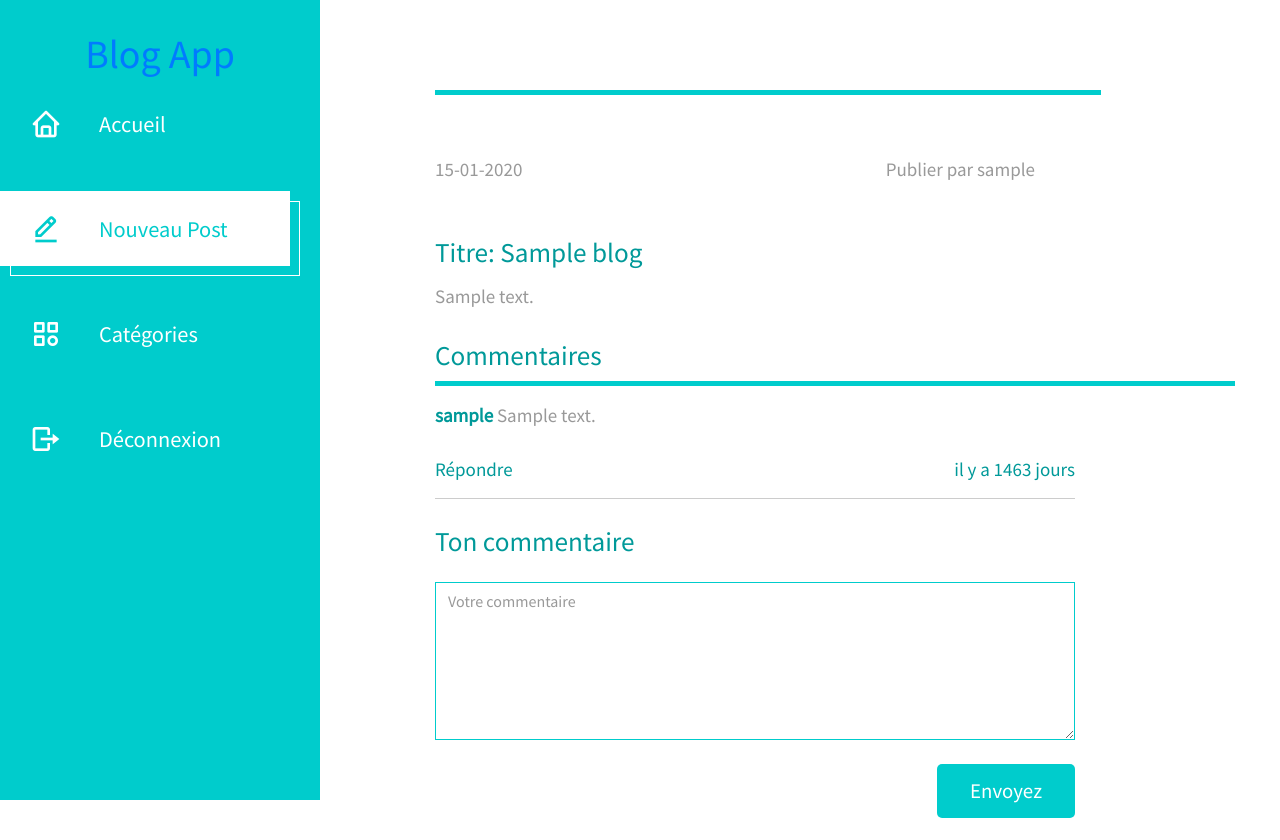
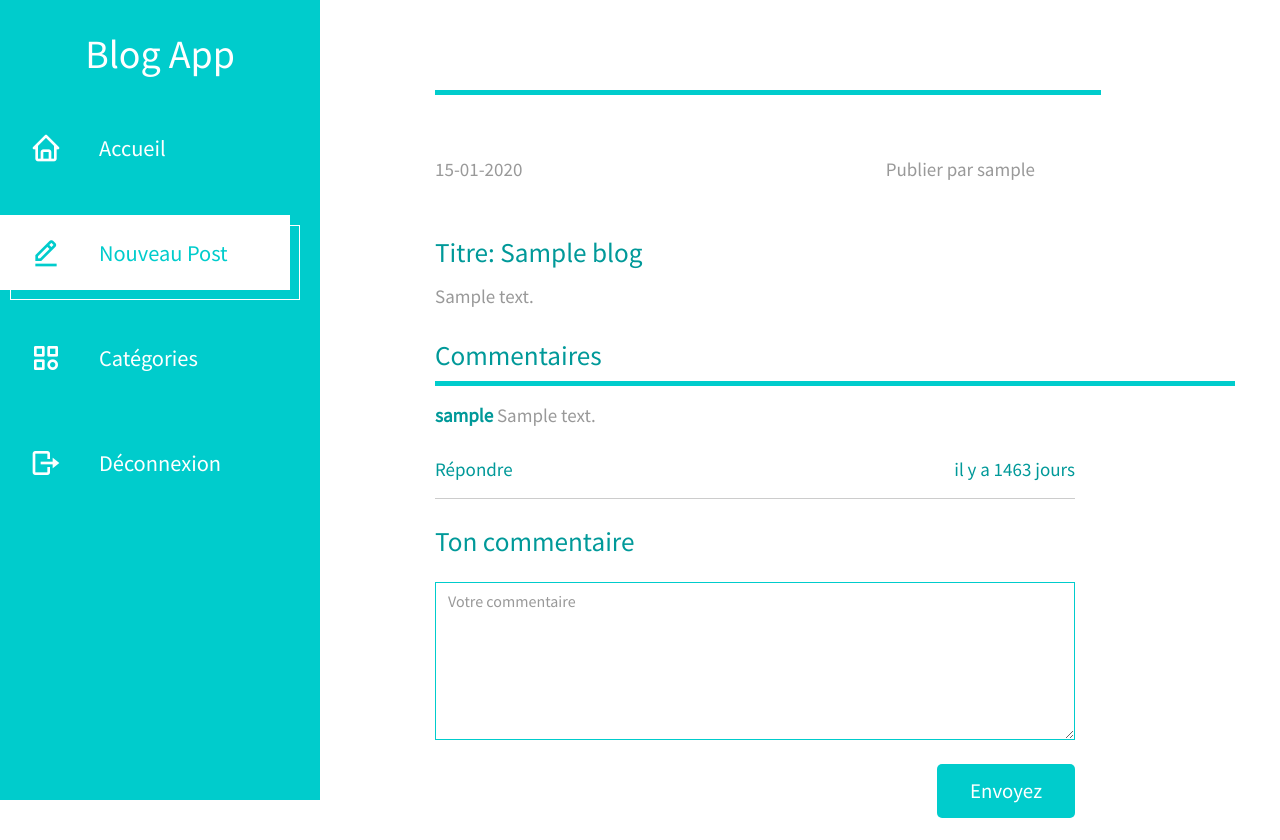
Before and after one commit to CyrilleValentin/WebBlogApp, a Django app: template blog_app/templates/post_detail.html in a window 1280 px wide. Shown: the top 840 px of the page. Run offline with Django 5.2, Linux system fonts and the light colour scheme; tables that the repository leaves empty hold one stand-in row (values such as "Sample post"); the template is opened without the code that fills it: values that come from a table or form of the project are taken from there, most other values are stand-ins (such as "Sample title", 1, 10 or a date in 2020); data that the repository does not hold is empty; some libraries are stand-ins or nearby versions.

Commit message:
doing some adjustements

```diff
--- a/blog_app/templates/categories.html
+++ b/blog_app/templates/categories.html
@@ -11,13 +11,14 @@
     <link href="{% static "css/templatemo-xtra-blog.css" %}" rel="stylesheet">
     <link href='https://unpkg.com/boxicons@2.1.4/css/boxicons.min.css' rel='stylesheet'>
 </head>
+
 <body>
 	<header class="tm-header" id="tm-header">
         <div class="tm-header-wrapper">
             <button class="navbar-toggler" type="button" aria-label="Toggle navigation">
                 <i class="fas fa-bars"></i>
             </button>
-                <h1 class="text-center"> Blog App</h1>
+            <h1 class="text-center" style="margin-bottom: 2rem;">Blog App</h1>
 
             <nav class="tm-nav" id="tm-nav">
                 <ul>
--- a/blog_app/templates/home.html
+++ b/blog_app/templates/home.html
@@ -18,7 +18,7 @@
                 <i class="fas fa-bars"></i>
             </button>
 
-                <h1 class="text-center">Blog App</h1>
+                <h1 class="text-center" style="margin-bottom: 2rem;">Blog App</h1>
             <nav class="tm-nav" id="tm-nav">
                 <ul>
                     <li class="tm-nav-item active"><a href="{% url 'home' %}"  class="tm-nav-link">
--- a/blog_app/templates/new_post.html
+++ b/blog_app/templates/new_post.html
@@ -17,9 +17,7 @@
             <button class="navbar-toggler" type="button" aria-label="Toggle navigation">
                 <i class="fas fa-bars"></i>
             </button>
-
-               <a href="{% url 'home' %}" style="text-decoration: none;"> <h1 class="text-center">Blog App</h1></a>
-
+            <h1 class="text-center" style="margin-bottom: 2rem;">Blog App</h1>
             <nav class="tm-nav" id="tm-nav">
                 <ul>
                     <li class="tm-nav-item"><a href="{% url 'home' %}" class="tm-nav-link">
--- a/blog_app/templates/post_detail.html
+++ b/blog_app/templates/post_detail.html
@@ -19,10 +19,7 @@
         <div class="tm-header-wrapper">
             <button class="navbar-toggler" type="button" aria-label="Toggle navigation">
                 <i class="fas fa-bars"></i>
-            </button>
-            <a href="{% url 'home' %}" style="text-decoration: none;">
-                <h1 class="text-center">Blog App</h1>
-            </a>
+            </button>            <h1 class="text-center" style="margin-bottom: 2rem;">Blog App</h1>
             <nav class="tm-nav" id="tm-nav">
                 <ul>
                     <li class="tm-nav-item"><a href="{% url 'home' %}" class="tm-nav-link">
--- a/blog_app/views.py
+++ b/blog_app/views.py
@@ -10,7 +10,7 @@
 @login_required
 def home(request):
     blogs = Blog.objects.all()
-    return render(request, 'home.html', {'blogs': blogs,})
+    return render(request, 'home.html', {'blogs': blogs})
 @login_required
 def post_detail(request, blog_id):
     blog = get_object_or_404(Blog, pk=blog_id)
```
Also changed, not shown: blog_app/media/blog_images/1701889502754_EqoaLTV.jpeg (added), blog_app/media/blog_images/1704805501869_9MHj9ZU.jpeg (added), blog_app/media/blog_images/téléchargement.jpeg (added), blog_app/media/blog_images/téléchargement_1.jpeg (added), blog_app/media/blog_images/téléchargement_2.jpeg (added).
